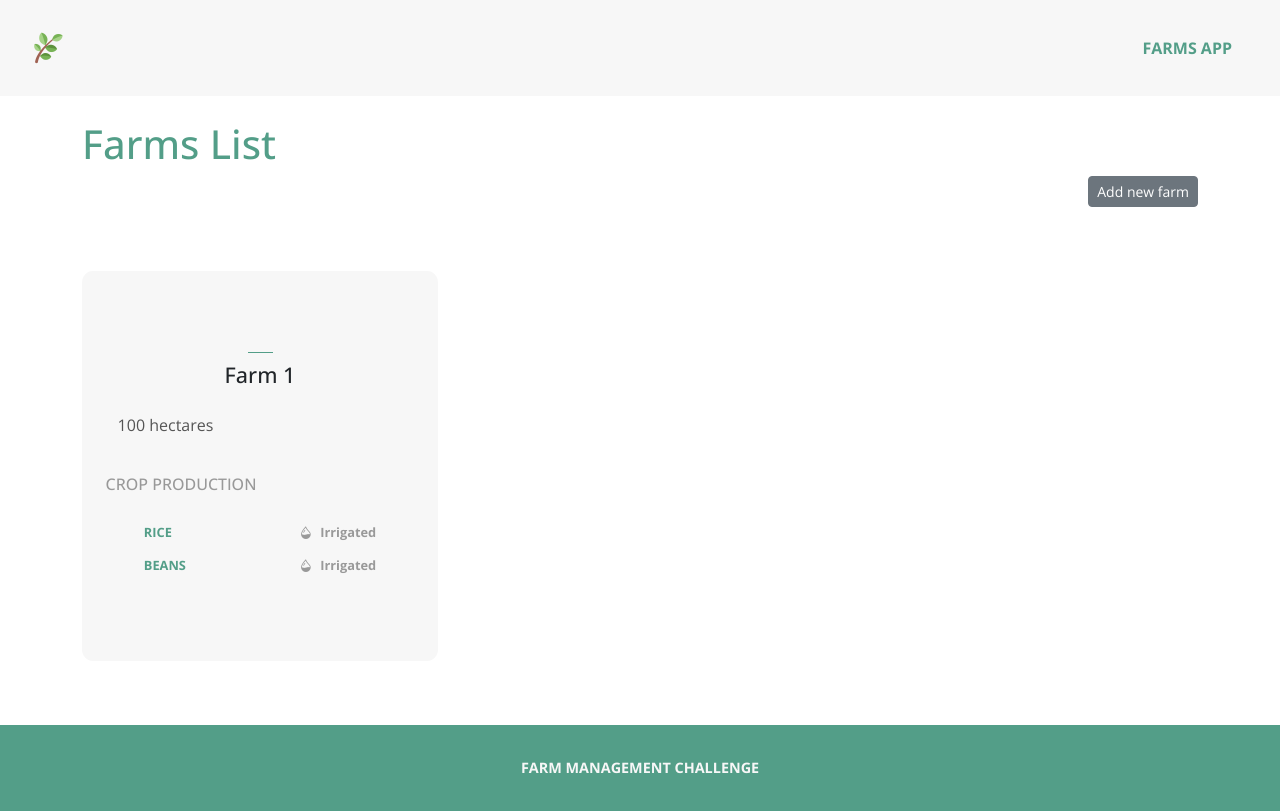
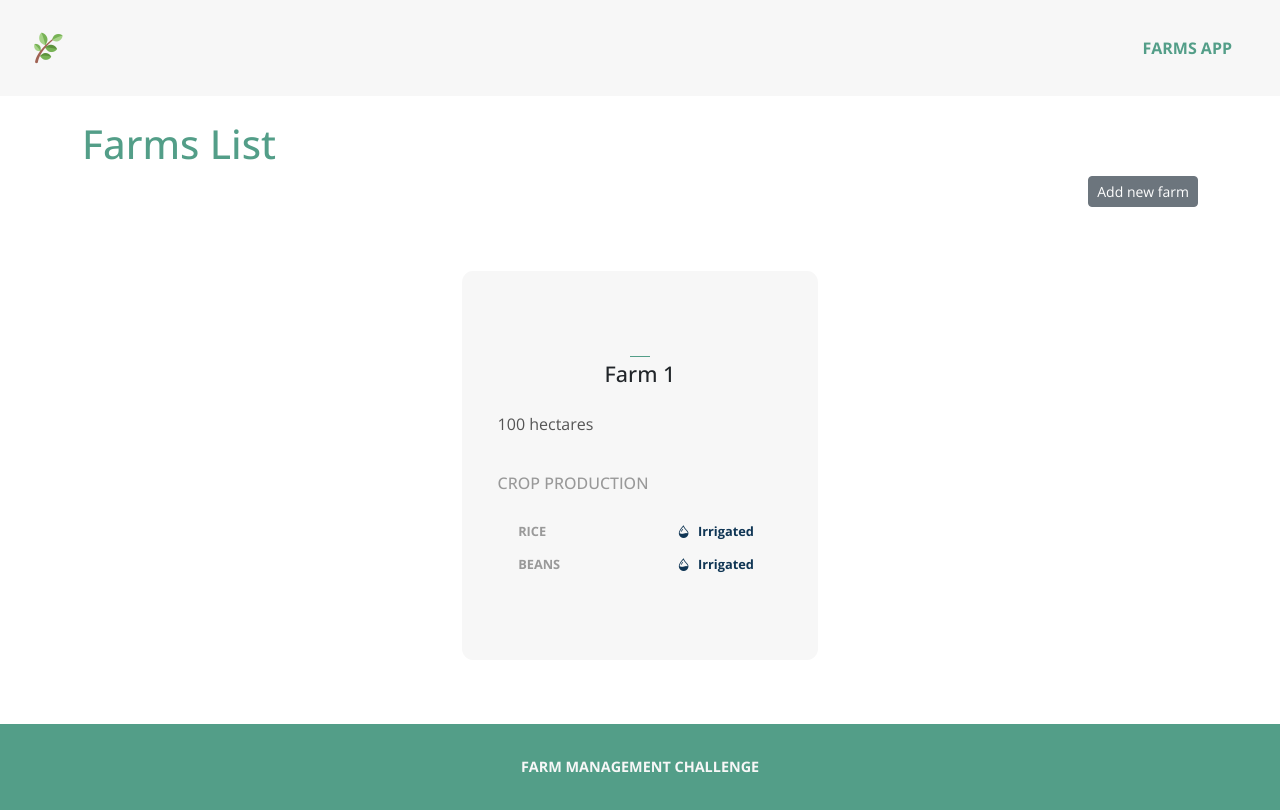
Before and after one commit to mariliafranco/farm-management-challenge, a React (Vite) app: page / in a window 1280 px wide. Built offline with nearby package versions, Linux system fonts and the light colour scheme; data requests are answered from the project's data file; a web font is replaced by a local one.

Commit message:
Release new layout for crop's details

```diff
--- a/src/components/CropList/CropList.scss
+++ b/src/components/CropList/CropList.scss
@@ -11,19 +11,24 @@
   }
 
   .crop-list-item {
-    margin: 5%;
+    margin: 5% 3%;
     font-size: 0.8rem;
     font-weight: bold;
+    align-items: baseline;
 
     .crop-name {
       text-transform: uppercase;
-
       text-align: start;
-      color: global.$primary-color;
+      color: global.$highlight-color;
     }
 
-    .crop-detail {
-      color: global.$highlight-color;
+    .crop-detail-blue {
+      padding: 0 0.5rem;
+      color: global.$details-color;
+    }
+
+    .crop-detail-green {
+      color: global.$primary-color;
     }
   }
 }
--- a/src/components/CropList/CropList.tsx
+++ b/src/components/CropList/CropList.tsx
@@ -14,21 +14,21 @@ const CropList: React.FC<CropProductionProps> = ({ farmCrops, cropTypes }) => {
   };
   return (
     <div className="crop-list">
-      <h5 className="row">Crop Production</h5>
+      <h5>Crop Production</h5>
       {farmCrops.map((crop) => (
         <div className="row crop-list-item" key={crop.id}>
-          <div className="col-4 crop-name">{getCropName(crop.cropTypeId)}</div>
+          <div className="col-2 crop-name">{getCropName(crop.cropTypeId)}</div>
           <div className="col d-flex justify-content-end align-items-center">
             {" "}
             {crop.isIrrigated && (
-              <div className="crop-detail">
+              <div className="crop-detail-blue">
                 <i className="bi bi-droplet-half px-2"></i>
                 Irrigated
               </div>
             )}
             {crop.isInsured && (
-              <div className="crop-detail ms-3">
-                <i className="bi bi-shield-fill-check"></i>
+              <div className="crop-detail-green ms-3">
+                <i className="bi bi-shield-fill-check px-2"></i>
                 Insured
               </div>
             )}
--- a/src/components/FarmList/FarmList.scss
+++ b/src/components/FarmList/FarmList.scss
@@ -4,6 +4,7 @@
   margin-top: 3rem;
   padding: 1rem 0;
   display: flex;
+  justify-content: center;
 }
 
 .farm-list-item {
@@ -18,11 +19,11 @@
 
     &:before {
       margin: auto;
-      width: 25px;
-      height: 10px;
+      width: 1.2rem;
+      height: 0.3rem;
       content: "";
       border-top: 1px solid global.$primary-color;
-      margin-top: 10px;
+      margin-top: 5%;
       display: block;
     }
   }
@@ -30,6 +31,6 @@
   p {
     margin: 10% 0;
     color: #555;
-    line-height: 1em;
+    line-height: 1rem;
   }
 }
--- a/src/global.scss
+++ b/src/global.scss
@@ -1,6 +1,7 @@
 $primary-color: #539e88;
 $secondary-color: #f7f7f7;
 $highlight-color: #999;
+$details-color: #0f3554;
 $font-family: "Open Sans", sans-serif;
 
 body {
```
